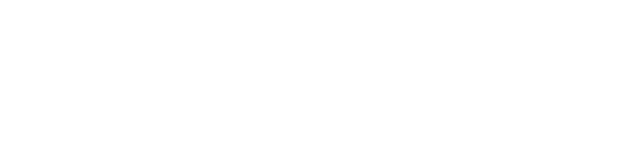
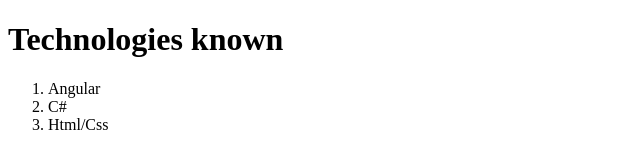
Before and after one commit to vishali0/git-demo, a plain HTML site: page vishali.html in a window 1280 px wide. Shown: the whole page, without its empty margins (0-640 px from the left). Drawn offline with Linux system fonts and the light colour scheme.

Commit message:
Added list to vishali.html

```diff
--- a/vishali.html
+++ b/vishali.html
@@ -8,6 +8,12 @@
 </head>
 
 <body>
+    <h1>Technologies known</h1>
+    <ol>
+        <li>Angular</li>
+        <li>C#</li>
+        <li>Html/Css</li>
+    </ol>
 
 </body>
 
```
